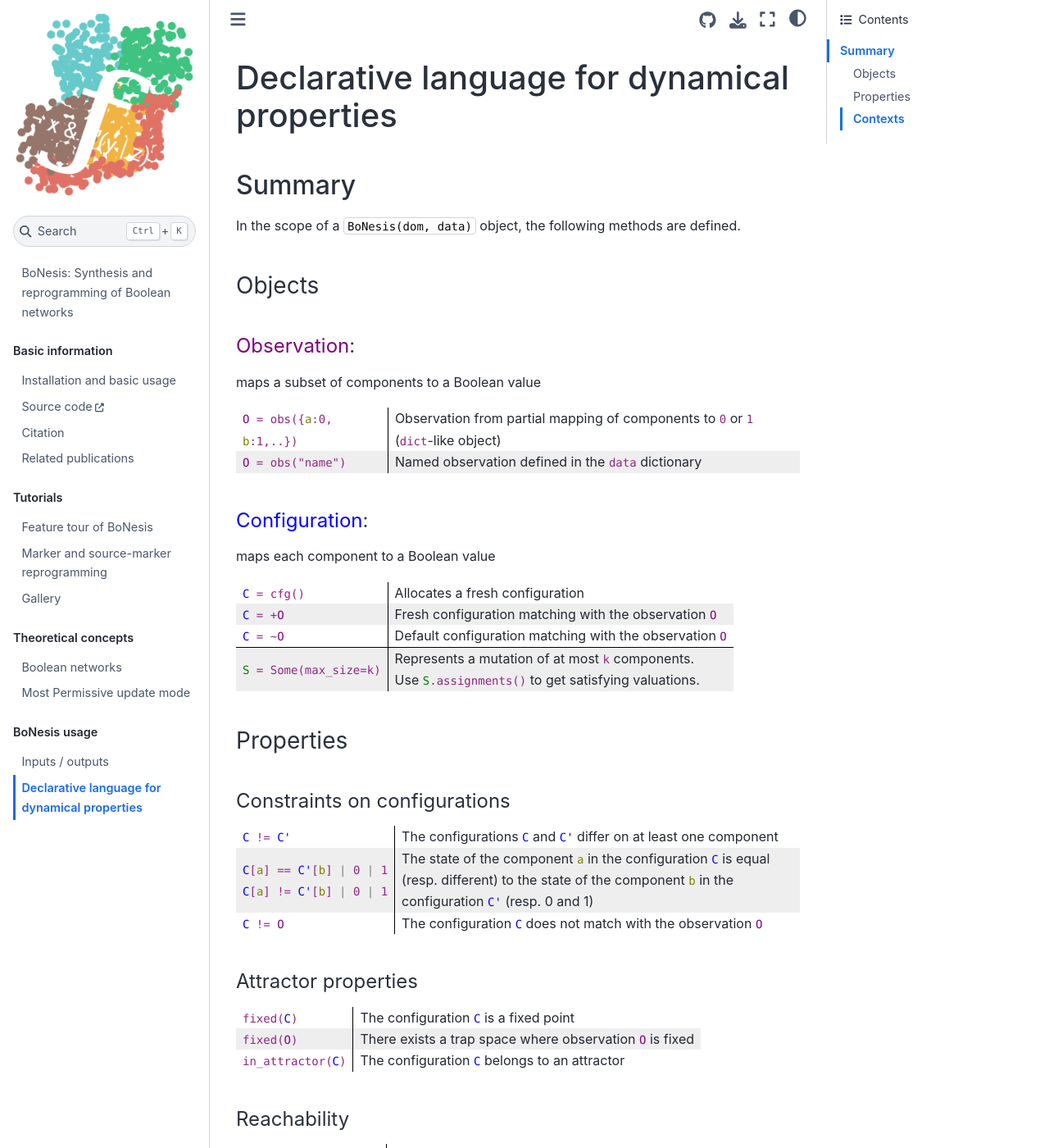
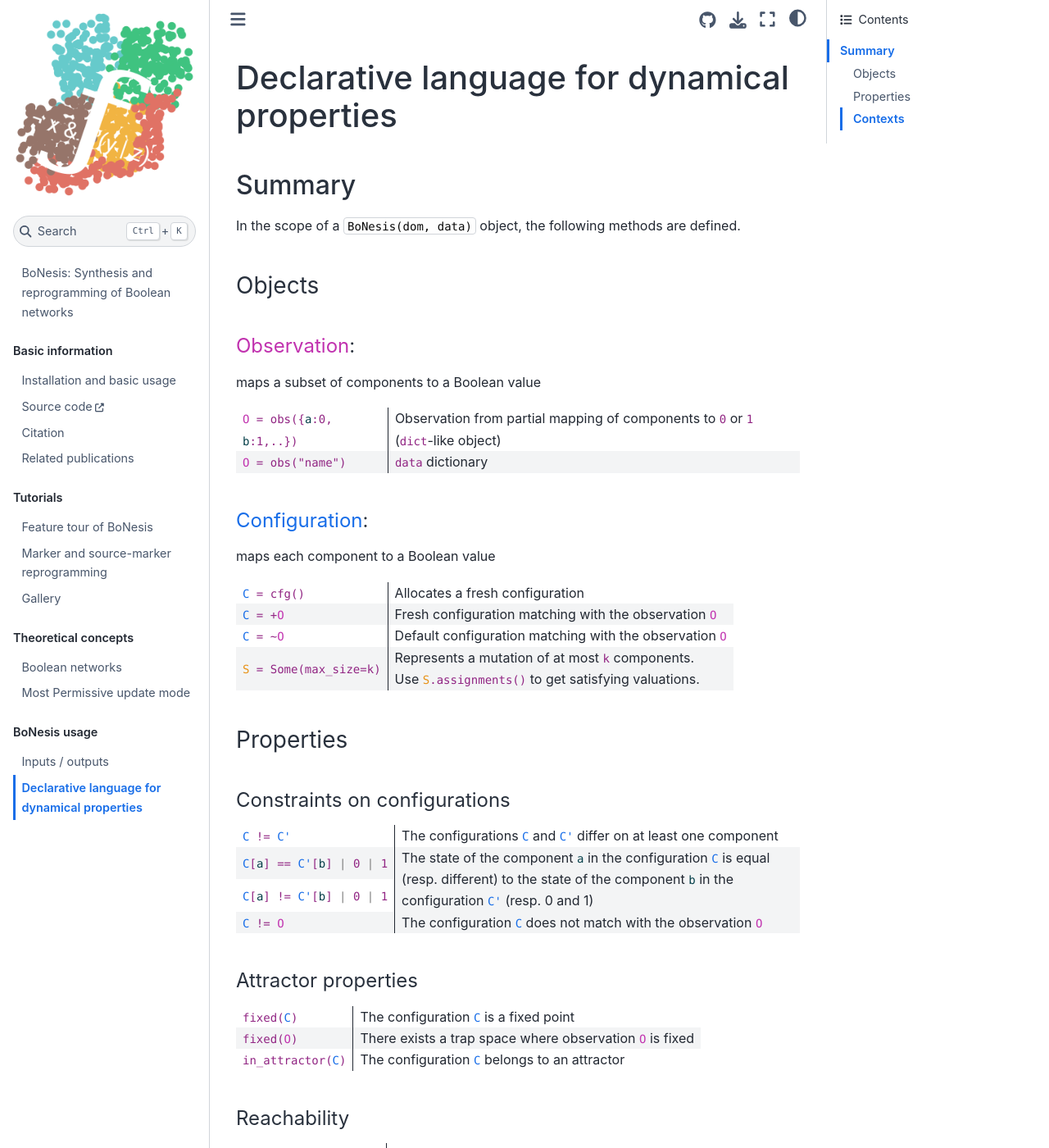
Before and after one commit to bnediction/bonesis, a Jupyter Book: the page built from language.md, in a window 1280 px wide and 1400 px high. Shown: the whole window at 82% size. Built offline with Jupyter Book 1.0.4 settings and Sphinx 7.4.7 and the Sphinx Book theme 1.1.4, drawn with Linux system fonts in a browser that asks for light colours.

Commit message:
cleanup table

```diff
--- a/_static/style.css
+++ b/_static/style.css
@@ -5,3 +5,30 @@
 p.footer img.logo-labri {
     padding: 1%;
 }
+
+table.language {
+    margin-left: 0 !important;
+    margin-right: auto !important;
+}
+table.language td {
+    padding: 0px 8px;
+}
+table.language > tbody > tr > td:first-of-type {
+    border-right: 1px solid;
+}
+table.language > tbody > tr:nth-of-type(even) {
+    background-color: var(--pst-color-surface);
+}
+
+.obs {
+    color: var(--pst-color-accent);
+}
+.cfg {
+    color: var(--pst-color-primary);
+}
+.some {
+    color: var(--pst-color-secondary);
+}
+.bokey {
+    color: var(--pst-color-primary-highlight);
+}
--- a/language.md
+++ b/language.md
@@ -6,41 +6,41 @@
 
 ### Objects
 
-#### <span style="color:purple">Observation</span>:
+#### <span class="obs">Observation</span>:
 maps a subset of components to a Boolean value
 
-<table style="margin-left: 0 !important; margin-right: auto !important;">
+<table class="language">
   <tr>
-    <td style="padding: 0px 8px; border-right: 1px solid black;"><code><span style="color:purple">O</span> = obs({<span style="color:olive">a</span>:0, <span style="color:olive">b</span>:1,..})</code></td>
-    <td style="padding: 0px 8px;">Observation from partial mapping of components to <code>0</code> or <code>1</code> (<code>dict</code>-like object)</td>
+    <td><code><span class="obs">O</span> = obs({<span class="bokey">a</span>:0, <span class="bokey">b</span>:1,..})</code></td>
+    <td>Observation from partial mapping of components to <code>0</code> or <code>1</code> (<code>dict</code>-like object)</td>
   </tr>
-  <tr style="background-color: #EEEEEE;">
-    <td style="padding: 0px 8px; border-right: 1px solid black;"><code><span style="color:purple">O</span> = obs("name")</code></td>
-    <td style="padding: 0px 8px;">Named observation defined in the <code>data</code> dictionary</td>
+  <tr>
+    <td><code><span class="obs">O</span> = obs("name")</code></td>
+    <td><code>data</code> dictionary</td>
   </tr>
 </table>
 
 
-#### <span style="color:blue">Configuration</span>:
+#### <span class="cfg">Configuration</span>:
 maps each component to a Boolean value
 
-<table style="margin-left: 0 !important; margin-right: auto !important;">
+<table class="language">
   <tr>
-    <td style="padding: 0px 8px; border-right: 1px solid black;"><code><span style="color:blue">C</span> = cfg()</code></td>
-    <td style="padding: 0px 8px;">Allocates a fresh configuration</td>
+    <td><code><span class="cfg">C</span> = cfg()</code></td>
+    <td>Allocates a fresh configuration</td>
   </tr>
-  <tr style="background-color: #EEEEEE;">
-    <td style="padding: 0px 8px; border-right: 1px solid black;"><code><span style="color:blue">C</span> = +<span style="color:purple">O</span></code></td>
-    <td style="padding: 0px 8px;">Fresh configuration matching with the observation <code><span style="color:purple">O</span></code></td>
+  <tr>
+    <td><code><span class="cfg">C</span> = +<span class="obs">O</span></code></td>
+    <td>Fresh configuration matching with the observation <code><span class="obs">O</span></code></td>
   </tr>
-  <tr style="border-bottom: 1px solid black;">
-    <td style="padding: 0px 8px; border-right: 1px solid black;"><code><span style="color:blue">C</span> = ~<span style="color:purple">O</span></code></td>
-    <td style="padding: 0px 8px;">Default configuration matching with the observation <code><span style="color:purple">O</span></code></td>
+  <tr>
+    <td><code><span class="cfg">C</span> = ~<span class="obs">O</span></code></td>
+    <td>Default configuration matching with the observation <code><span class="obs">O</span></code></td>
   </tr>
-  <tr style="background-color: #EEEEEE;">
-    <td style="padding: 0px 8px; border-right: 1px solid black;"><code><span style="color:green">S</span> = Some(max_size=k)</code></td>
-    <td style="padding: 0px 8px;">Represents a mutation of at most <code>k</code> components.<br/>
-      Use <code><span style="color:green">S</span>.assignments()</code> to get satisfying valuations.</td>
+  <tr>
+    <td><code><span class="some">S</span> = Some(max_size=k)</code></td>
+    <td>Represents a mutation of at most <code>k</code> components.<br/>
+      Use <code><span class="some">S</span>.assignments()</code> to get satisfying valuations.</td>
   </tr>
 </table>
 
@@ -49,89 +49,92 @@
 
 #### Constraints on configurations
 
-<table style="margin-left: 0 !important; margin-right: auto !important;">
+<table class="language">
   <tr>
-    <td style="padding: 0px 8px; border-right: 1px solid black;"><code><span style="color:blue">C</span> != <span style="color:blue">C'</span></code></td>
-    <td style="padding: 0px 8px;">The configurations <code><span style="color:blue">C</span></code> and <code><span style="color:blue">C'</span></code> differ on at least one component</td>
-  </tr>
-  <tr style="background-color: #EEEEEE;">
-    <td style="padding: 0px 8px; border-right: 1px solid black;"><nobr><code><span style="color:blue">C</span>[<span style="color:olive">a</span>] == <span style="color:blue">C'</span>[<span style="color:olive">b</span>] <span style="color:gray">|</span> 0 <span style="color:gray">|</span> 1</code></nobr><br/>
-        <nobr><code><span style="color:blue">C</span>[<span style="color:olive">a</span>] != <span style="color:blue">C'</span>[<span style="color:olive">b</span>] <span style="color:gray">|</span> 0 <span style="color:gray">|</span> 1</code></nobr></td>
-    <td style="padding: 0px 8px;">The state of the component <code><span style="color:olive">a</span></code> in the configuration <code><span style="color:blue">C</span></code> is equal (resp. different) to the state of the component <code><span style="color:olive">b</span></code> in the configuration <code><span style="color:blue">C'</span></code> (resp. 0 and 1)</td>
+    <td><code><span class="cfg">C</span> != <span class="cfg">C'</span></code></td>
+    <td>The configurations <code><span class="cfg">C</span></code> and <code><span class="cfg">C'</span></code> differ on at least one component</td>
   </tr>
   <tr>
-    <td style="padding: 0px 8px; border-right: 1px solid black;"><code><span style="color:blue">C</span> != <span style="color:purple">O</span></code></td>
-    <td style="padding: 0px 8px;">The configuration <code><span style="color:blue">C</span></code> does not match with the observation <code><span style="color:purple">O</span></code></td>
+    <td><nobr><code><span class="cfg">C</span>[<span class="bokey">a</span>] == <span class="cfg">C'</span>[<span class="bokey">b</span>] <span style="color:gray">|</span> 0 <span style="color:gray">|</span> 1</code></nobr><br/>
+    <td rowspan="2">The state of the component <code><span class="bokey">a</span></code> in the configuration <code><span class="cfg">C</span></code> is equal (resp. different) to the state of the component <code><span class="bokey">b</span></code> in the configuration <code><span class="cfg">C'</span></code> (resp. 0 and 1)</td>
+    </tr>
+    <tr>
+    <td>
+        <nobr><code><span class="cfg">C</span>[<span class="bokey">a</span>] != <span class="cfg">C'</span>[<span class="bokey">b</span>] <span style="color:gray">|</span> 0 <span style="color:gray">|</span> 1</code></nobr></td>
+  </tr>
+  <tr>
+    <td><code><span class="cfg">C</span> != <span class="obs">O</span></code></td>
+    <td>The configuration <code><span class="cfg">C</span></code> does not match with the observation <code><span class="obs">O</span></code></td>
   </tr>
 </table>
 
 
 #### Attractor properties
 
-<table style="margin-left: 0 !important; margin-right: auto !important;">
+<table class="language">
   <tr>
-    <td style="padding: 0px 8px; border-right: 1px solid black;"><code>fixed(<span style="color:blue">C</span>)</code></td>
-    <td style="padding: 0px 8px;">The configuration <code><span style="color:blue">C</span></code> is a fixed point</td>
-  </tr>
-  <tr style="background-color: #EEEEEE;">
-    <td style="padding: 0px 8px; border-right: 1px solid black;"><code>fixed(<span style="color:purple">O</span>)</code></td>
-    <td style="padding: 0px 8px;">There exists a trap space where observation <code><span style="color:purple">O</span></code> is fixed</td>
+    <td><code>fixed(<span class="cfg">C</span>)</code></td>
+    <td>The configuration <code><span class="cfg">C</span></code> is a fixed point</td>
   </tr>
   <tr>
-    <td style="padding: 0px 8px; border-right: 1px solid black;"><code>in_attractor(<span style="color:blue">C</span>)</code></td>
-    <td style="padding: 0px 8px;">The configuration <code><span style="color:blue">C</span></code> belongs to an attractor</td>
+    <td><code>fixed(<span class="obs">O</span>)</code></td>
+    <td>There exists a trap space where observation <code><span class="obs">O</span></code> is fixed</td>
+  </tr>
+  <tr>
+    <td><code>in_attractor(<span class="cfg">C</span>)</code></td>
+    <td>The configuration <code><span class="cfg">C</span></code> belongs to an attractor</td>
   </tr>
 </table>
 
 
 #### Reachability
 
-<table style="margin-left: 0 !important; margin-right: auto !important;">
+<table class="language">
   <tr>
-    <td style="padding: 0px 8px; border-right: 1px solid black;"><code><span style="color:blue">C</span> >= <span style="color:blue">C'</span></code> or <code>reach(<span style="color:blue">C</span>,<span style="color:blue">C'</span>)</code></td>
-    <td style="padding: 0px 8px;">There exists an MP trajectory from the configuration <code><span style="color:blue">C</span></code> to the configuration <code><span style="color:blue">C'</span></code></td>
-  </tr>
-  <tr style="background-color: #EEEEEE;">
-    <td style="padding: 0px 8px; border-right: 1px solid black;"><code><span style="color:blue">C</span> >= <span style="color:purple">O</span></code></td>
-    <td style="padding: 0px 8px;">... to a configuration matching with the observation <code><span style="color:purple">O</span></code> (equiv to <code><span style="color:blue">C</span> >= +<span style="color:purple">O</span></code>)</td>
+    <td><code><span class="cfg">C</span> >= <span class="cfg">C'</span></code> or <code>reach(<span class="cfg">C</span>,<span class="cfg">C'</span>)</code></td>
+    <td>There exists an MP trajectory from the configuration <code><span class="cfg">C</span></code> to the configuration <code><span class="cfg">C'</span></code></td>
   </tr>
   <tr>
-    <td style="padding: 0px 8px; border-right: 1px solid black;"><code><span style="color:blue">C</span> >= fixed(<span style="color:purple">O</span>)</code></td>
-    <td style="padding: 0px 8px;">... to a configuration in a trap space where the observation <code><span style="color:purple">O</span></code> is fixed</td>
-  </tr>
-  <tr style="background-color: #EEEEEE;">
-    <td colspan="2" style="padding: 0px 8px; font-style: italic;">Note: can be composed, e.g., <code><span style="color:blue">C1</span> >= <span style="color:blue">C2</span> >= fixed(<span style="color:blue">C3</span>)</code></td>
+    <td><code><span class="cfg">C</span> >= <span class="obs">O</span></code></td>
+    <td>... to a configuration matching with the observation <code><span class="obs">O</span></code> (equiv to <code><span class="cfg">C</span> >= +<span class="obs">O</span></code>)</td>
   </tr>
   <tr>
-    <td style="padding: 0px 8px; border-right: 1px solid black;"><code><span style="color:blue">C</span> / _</code> or <code>nonreach(<span style="color:blue">C</span>, _)</code></td>
-    <td style="padding: 0px 8px;">Absence of MP trajectory from the configuration <code><span style="color:blue">C</span></code> to ... (same as reach)</td>
+    <td><code><span class="cfg">C</span> >= fixed(<span class="obs">O</span>)</code></td>
+    <td>... to a configuration in a trap space where the observation <code><span class="obs">O</span></code> is fixed</td>
+  </tr>
+  <tr>
+    <td colspan="2" style="border: none; font-style: italic;">Note: can be composed, e.g., <code><span class="cfg">C1</span> >= <span class="cfg">C2</span> >= fixed(<span class="cfg">C3</span>)</code></td>
+  </tr>
+  <tr>
+    <td><code><span class="cfg">C</span> / _</code> or <code>nonreach(<span class="cfg">C</span>, _)</code></td>
+    <td style="padding: 0px 8px;">Absence of MP trajectory from the configuration <code><span class="cfg">C</span></code> to ... (same as reach)</td>
   </tr>
 </table>
 
 
 #### Universal properties
 
-<table style="margin-left: 0 !important; margin-right: auto !important;">
+<table class="language">
   <tr>
-    <td style="padding: 0px 8px; border-right: 1px solid black;"><code>all_fixpoints({<span style="color:purple">O</span>,<span style="color:purple">O'</span>,..})</code></td>
-    <td style="padding: 0px 8px;">All the fixed points match with at least one given observation</td>
+    <td><code>all_fixpoints({<span class="obs">O</span>,<span class="obs">O'</span>,..})</code></td>
+    <td>All the fixed points match with at least one given observation</td>
   </tr>
-  <tr style="background-color: #EEEEEE;">
-    <td style="padding: 0px 8px; border-right: 1px solid black;">
-    <code><span style="color:blue">C</span> >> "fixpoints" ^ {<span style="color:purple">O</span>,<span style="color:purple">O'</span>,..}</code></td>
-    <td style="padding: 0px 8px;">All the fixed points reachable from the configuration <code>C</code> ...</td>
+  <tr>
+    <td>
+    <code><span class="cfg">C</span> >> "fixpoints" ^ {<span class="obs">O</span>,<span class="obs">O'</span>,..}</code></td>
+    <td>All the fixed points reachable from the configuration <code>C</code> ...</td>
   </tr>
 </table>
 
 
 ### Contexts
 
-<table style="margin-left: 0 !important; margin-right: auto !important;">
+<table class="language">
   <tr>
-    <td style="padding: 0px 8px; border-right: 1px solid black;">
-      <nobr><code>with mutant({<span style="color:olive">a</span>:0,..} <span style="color:gray">|</span> <span style="color:green">S</span>):</code></nobr><br>
+    <td>
+      <nobr><code>with mutant({<span class="bokey">a</span>:0,..} <span style="color:gray">|</span> <span class="some">S</span>):</code></nobr><br>
       <code>&nbsp;&nbsp;&nbsp;&nbsp;...</code>
     </td>
-    <td style="padding: 0px 8px;">The properties within the <code>with</code> block are subject to mutation specified by <code>{<span style="color:olive">a</span>:0,..}</code> (resp. <code><span style="color:green">S</span></code>)</td>
+    <td>The properties within the <code>with</code> block are subject to mutation specified by <code>{<span class="bokey">a</span>:0,..}</code> (resp. <code><span class="some">S</span></code>)</td>
   </tr>
 </table>
```
Also changed, not shown: theory/most-permissive.md (+1 -1 lines).
